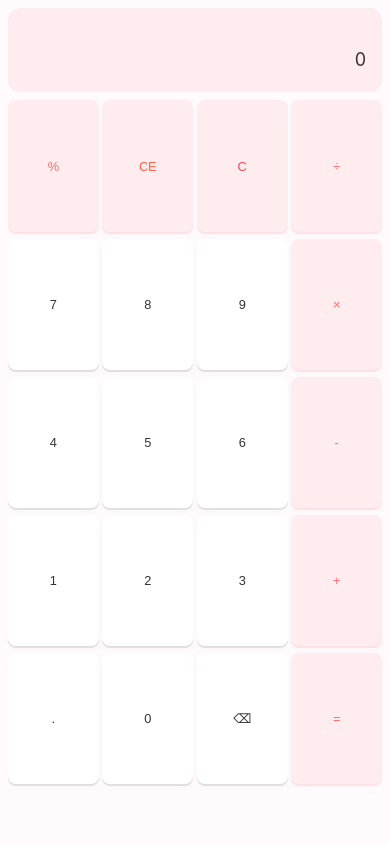
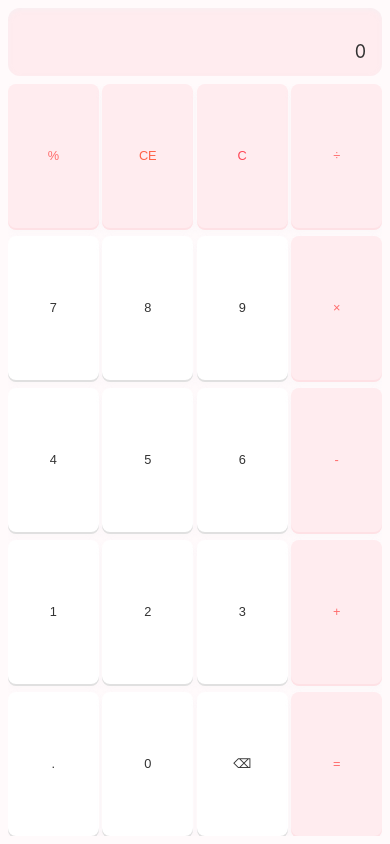
Before and after one commit to re-rank/-, a plain HTML site: page notion-pet-calculator-responsive.html in a window 390 px wide. Drawn offline with Linux system fonts and the light colour scheme; a web font is replaced by a local one.

Commit message:
레이이웃 수정

```diff
--- a/notion-pet-calculator-responsive.html
+++ b/notion-pet-calculator-responsive.html
@@ -22,6 +22,7 @@
             margin: 0;
             padding: 0;
             overflow: hidden;
+            position: relative;
         }
 
         body {
@@ -31,11 +32,18 @@
 
         .calculator {
             width: 100%;
-            height: 100vh;
+            height: 100%;
+            min-height: 100vh;
+            min-height: -webkit-fill-available;
             display: flex;
             flex-direction: column;
             background-color: #fffafb;
             padding: clamp(8px, 2vw, 20px);
+            position: absolute;
+            top: 0;
+            left: 0;
+            right: 0;
+            bottom: 0;
         }
 
         .display {
@@ -44,11 +52,13 @@
             padding: clamp(12px, 3%, 24px) clamp(16px, 4%, 32px);
             margin-bottom: clamp(8px, 2%, 16px);
             text-align: right;
-            min-height: clamp(80px, 15vh, 120px);
+            min-height: clamp(60px, 12vh, 100px);
+            max-height: 20vh;
             display: flex;
             flex-direction: column;
             justify-content: center;
             box-shadow: inset 0 2px 4px rgba(241, 241, 246, 0.5);
+            flex-shrink: 0;
         }
 
         .display-expression {
@@ -75,8 +85,8 @@
             grid-template-rows: repeat(5, 1fr);
             gap: clamp(4px, 1.5%, 12px);
             flex: 1;
-            height: 100%;
-            max-height: calc(100vh - clamp(100px, 20vh, 160px));
+            min-height: 0;
+            overflow: hidden;
         }
 
         .btn {
@@ -96,7 +106,7 @@
             justify-content: center;
             width: 100%;
             height: 100%;
-            min-height: clamp(40px, 8vw, 60px);
+            min-height: 0;
         }
 
         .btn:active {
@@ -160,12 +170,13 @@
         /* Extra small notion columns (< 300px) */
         @media (max-width: 300px) {
             .calculator {
-                padding: 6px;
+                padding: 4px;
             }
 
             .display {
-                min-height: 60px;
-                padding: 8px 12px;
+                min-height: 50px;
+                max-height: 15vh;
+                padding: 6px 10px;
                 border-radius: 8px;
             }
 
@@ -240,7 +251,8 @@
         /* Tall narrow layouts */
         @media (max-aspect-ratio: 1/2) {
             .display {
-                min-height: 10vh;
+                min-height: 8vh;
+                max-height: 12vh;
             }
 
             .buttons {
@@ -266,25 +278,46 @@
 
         /* Height based adjustments */
         @media (max-height: 400px) {
+            .calculator {
+                padding: 4px;
+            }
+
             .display {
-                min-height: 60px;
+                min-height: 40px;
+                max-height: 60px;
+                padding: 4px 8px;
+            }
+
+            .display-value {
+                font-size: clamp(0.875rem, 3vw, 1.25rem);
+            }
+
+            .buttons {
+                gap: 3px;
             }
 
             .btn {
-                min-height: 35px;
+                font-size: clamp(0.625rem, 2.5vw, 0.875rem);
+            }
+        }
+
+        @media (max-height: 500px) {
+            .display {
+                min-height: 50px;
+                max-height: 70px;
             }
         }
 
         @media (min-height: 800px) {
-            .btn {
-                min-height: 70px;
+            .display {
+                max-height: 25vh;
             }
         }
     </style>
 </head>
 
 <body>
-    <div class="calculator">
+    <div class="calculator" id="calculator">
         <div class="display">
             <div class="display-expression" id="expression"></div>
             <div class="display-value" id="display">0</div>
@@ -483,6 +516,28 @@
         document.addEventListener('touchmove', (e) => {
             e.preventDefault();
         }, { passive: false });
+
+        // Adjust height for mobile browsers
+        function adjustHeight() {
+            const vh = window.innerHeight * 0.01;
+            document.documentElement.style.setProperty('--vh', `${vh}px`);
+
+            // Force calculator to fit in viewport
+            const calculator = document.getElementById('calculator');
+            if (calculator) {
+                calculator.style.height = `${window.innerHeight}px`;
+            }
+        }
+
+        // Initial adjustment
+        adjustHeight();
+
+        // Readjust on resize and orientation change
+        window.addEventListener('resize', adjustHeight);
+        window.addEventListener('orientationchange', adjustHeight);
+
+        // Also adjust when the window is loaded
+        window.addEventListener('load', adjustHeight);
     </script>
 </body>
 
```
